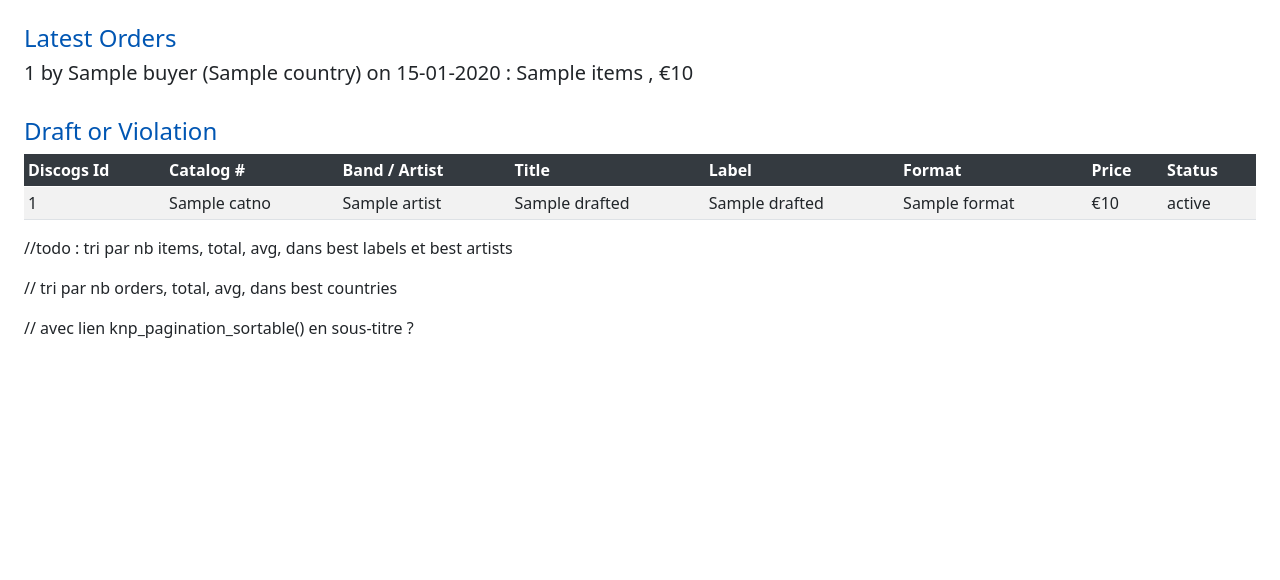
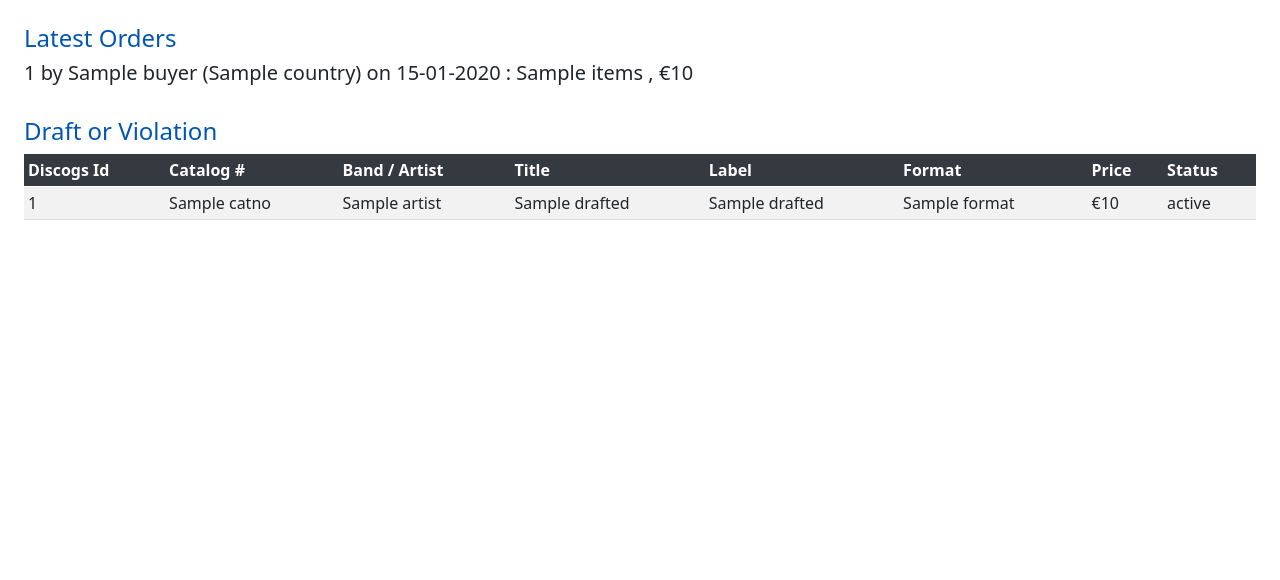
Before and after one commit to tlize/DiscogsAppV2, a Symfony app: template templates/main/home.html.twig in a window 1280 px wide. Shown: the part 56-636 px from the top of the page. Run offline with Twig, Linux system fonts and the light colour scheme; the template is opened without the code that fills it: most values are stand-ins (such as "Sample title", 1, 10 or a date in 2020); some libraries are stand-ins or nearby versions.

Commit message:
Initial Commit

```diff
--- a/public/css/myStyle.css
+++ b/public/css/myStyle.css
@@ -75,6 +75,10 @@ a, h5 a, table a, footer a, .navbar a {
     color: #ffffff;
 }
 
+.pagination {
+    font-size: x-small;
+}
+
 /* specificity : 0.1.1*/
 input[type=submit] {
     width: 100%;
--- a/templates/main/home.html.twig
+++ b/templates/main/home.html.twig
@@ -87,14 +87,5 @@
             {% endfor %}
             </tbody>
         </table>
-        <p>
-            //todo : tri par nb items, total, avg, dans best labels et best artists
-        </p>
-        <p>
-            // tri par nb orders, total, avg, dans best countries
-        </p>
-        <p>
-            // avec lien knp_pagination_sortable() en sous-titre ?
-        </p>
     {% endif %}
 {% endblock %}
```
